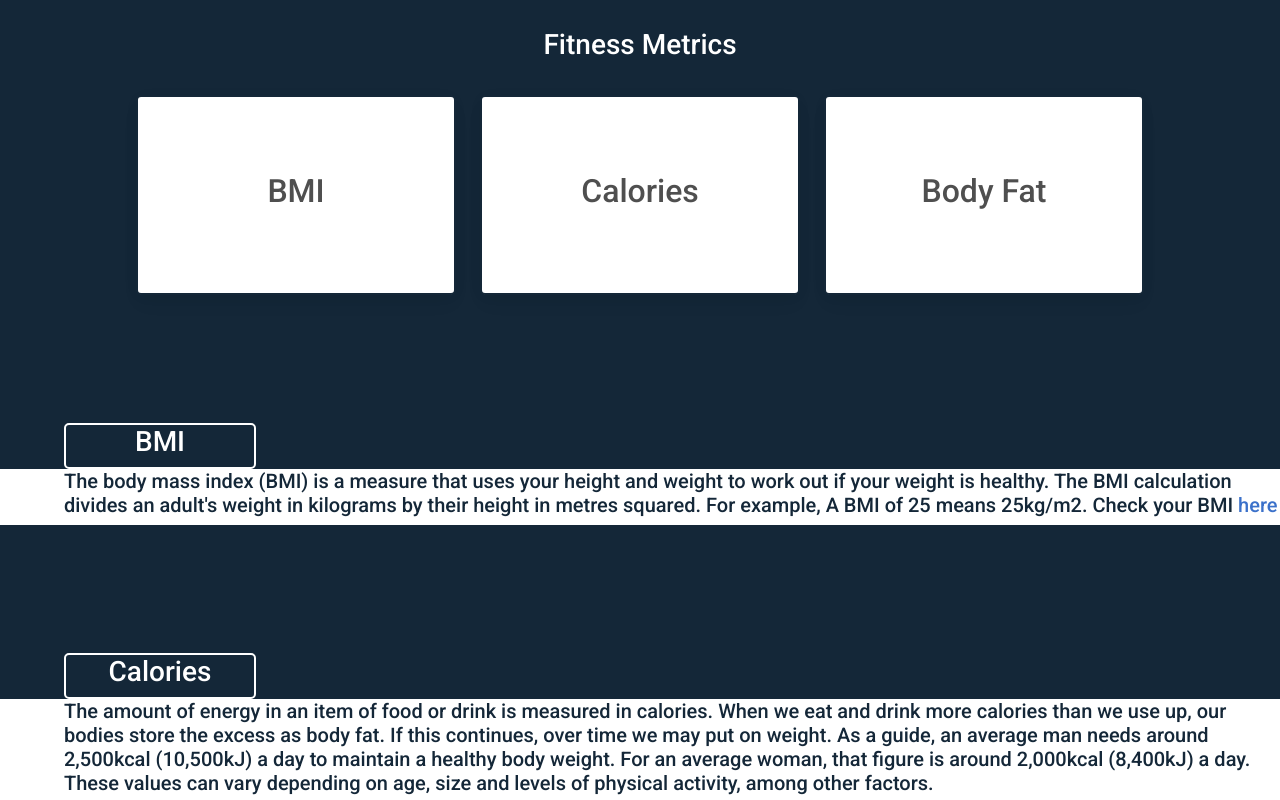
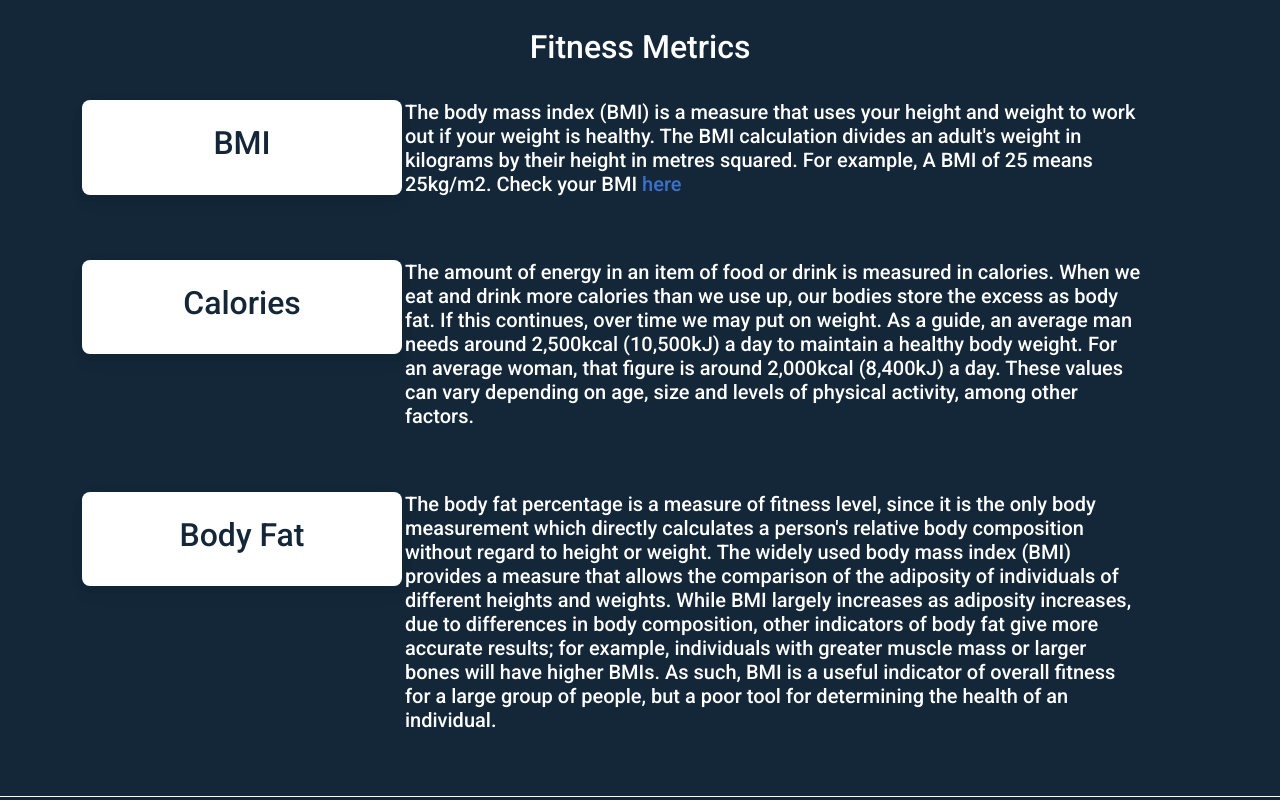
Before and after one commit to umairshah14/FitMax, a React (Create React App) app: page / in a window 1280 px wide. Shown: the part 720-1520 px from the top of the page. Built offline with nearby package versions, Linux system fonts and the light colour scheme; what @material-tailwind/react would draw is missing.

Commit message:
restructured metrics info card

```diff
--- a/src/assets/styles/Home.css
+++ b/src/assets/styles/Home.css
@@ -12,19 +12,13 @@ main
     background-color: var(--backgroundColor);
 }
 
-footer
-{
-    border-top: 1px solid white;
-    color:var(--textColor);
-    display: flex;
-    align-items: space-evenly;
-    justify-content: flex-start;
-}
+/* container parent for the carousel */
 .carouselParent
 {
     margin-bottom: 5%;
 }
 
+/* images in the carousel */
 .imgSlider
 {
     height: 70vh ;
@@ -32,37 +26,18 @@ footer
     width: 100%;
 }
 
-.bmiInfo, .calorieInfo, .bodyFatInfo
+/* setting background to caption in carousel to make caption visible */
+.imgCaption
 {
-    margin-bottom: 10%;
-
-    /* padding: 5%; */
+    background-color: var(--backgroundColor);
+    opacity: 0.9;
+    color: var(--metricsCard);
+    border-radius: 10px;
 }
 
-.metricsCardContainer
-{
-    display: flex;
-    align-items: center;
-    justify-content: space-around;
-    margin-bottom: 10%;
-}
 
-.metricsCard
-{
-    display: flex;
-    justify-content: space-evenly;
-    align-items: center;
-    background-color: var(--metricsCard);
-    color: var(--backgroundColor);
-    width: 20rem;
-    height: 25vh;
-    text-align: center;
-    border: 2px solid var(--backgroundColor);
-    border-radius: 5px;
-    cursor: pointer;
 
-}
-
+/* Fitness metric row and text */
 .fitnessMetricsHeader
 {
     display: flex;
@@ -72,42 +47,44 @@ footer
     margin-bottom: 2%;
 }
 
-.metricInfoHeaderContainer
-{
-    width: fit-content;
-}
-
-.metricInfoHeader
+/* heading  of each metric card */
+.metricsCard
 {
 
-    color: var(--textColor);
-    width: 15%;
-    margin-left: 5%;
+    background-color: var(--metricsCard);
+    color: var(--backgroundColor);
+    text-align: center;
+    border: 2px solid var(--backgroundColor);
     border-radius: 5px;
-    border: 1.5px solid var(--backgroundColor);
     text-align: center;
-    border: 2px solid var(--metricsCard);
-}
-
-.bmiInfoDescription, .caloriesInfoDescription, .bodyFatInfoDescription
-{
-    display: flex;
-    color: var(--secondaryTextColor);
-    background-color: var(--metricsCard);
-    height: max-content;
-    width: fit-content;
-    flex-wrap: wrap;
+    width: 20rem;
+    height: 40vh;
 
 }
 
-.imgCaption
+
+/* description of each metric card */
+.metricsCardDescription
 {
     background-color: var(--backgroundColor);
-    opacity: 0.9;
-    color: var(--metricsCard);
-    border-radius: 10px;
+    color: var(--textColor);
+    /* border: 2px solid var(--textColor); */
+    margin-left: -5%;
 }
-.desc
+
+.metricsRow
 {
-    margin-left: 5%;
+    margin-bottom: 5%;
 }
+
+
+
+/* footer */
+footer
+{
+    border-top: 1px solid white;
+    color:var(--textColor);
+    display: flex;
+    align-items: space-evenly;
+    justify-content: flex-start;
+}
--- a/src/components/Home.js
+++ b/src/components/Home.js
@@ -1,5 +1,5 @@
 
-import { Row, Col, Container, Card, CardHeader, CardBody} from "react-bootstrap";
+import { Row, Col, Container, Card, CardHeader, CardBody } from "react-bootstrap";
 import UncontrolledExample from "./bootstrapCarousel";
 import '../assets/styles/Home.css';
 
@@ -17,92 +17,76 @@ function Home() {
 
                 <section className="fitnessMetricsHeader">
                     <Row>
-                        <h3>Fitness Metrics </h3>
+                        <h2>Fitness Metrics </h2>
                     </Row>
                 </section>
 
                 {/* div for importance of health */}
                 <section className="metricsCardContainer">
-
-                    <Row>
-                        <Col className="BMICardinHome" lg={4} sm={12}>
-                            <Card>
-                                <Card.Body className="metricsCard">
+                    <Container>
+                    <Row className="metricsRow">
+                        {/* BMI Card */}
+                        <Col  lg={4} sm={12}>
+                            <Card className="metricsCard">
+                                <Card.Body className="BMICard">
                                     <h2>BMI</h2>
                                 </Card.Body>
 
                             </Card>
                         </Col>
+                        <Col className="metricsCardDescription"  lg={8} sm={12}>
+                            <div className="BMIDescription">
+                                <h5>
+                                The body mass index (BMI) is a measure that uses your height and weight to work out if your weight is healthy.
+                                The BMI calculation divides an adult's weight in kilograms by their height in metres squared. For example, A BMI of 25 means 25kg/m2.
 
-                        <Col className="FatCardinHome" lg={4} sm={12}>
-                            <Card>
-                            <Card.Body className="metricsCard"y>
+                                Check your BMI <a href="./Fitness"> here </a>
+                                </h5>
+
+                             </div>
+                        </Col>
+
+                    </Row>
+
+                    <Row className="metricsRow">
+                        {/* Calories  Card */}
+                        <Col  lg={4} sm={12}>
+                            <Card className="metricsCard">
+                                <Card.Body className="CaloriesCard" y>
                                     <h2>Calories</h2>
                                 </Card.Body>
                             </Card>
                         </Col>
 
-                        <Col className="CaloriesCardinHome" lg={4} sm={12}>
-                            <Card>
-                            <Card.Body className="metricsCard">
-                                    <h2>Body Fat </h2>
-                            </Card.Body>
-                            </Card>
-                        </Col>
-                    </Row>
-
-                </section>
-
-                {/* section for our BMI Info. */}
-                <section className="bmiInfo">
-                    <Row>
-                        <div className="metricInfoHeaderContainer">
-                            <div className="metricInfoHeader">
-                                <h3> BMI </h3>
-                            </div>
-                        </div>
-
-                        <div className="bmiInfoDescription">
-                            <h5 className="desc">
-                                The body mass index (BMI) is a measure that uses your height and weight to work out if your weight is healthy.
-                                The BMI calculation divides an adult's weight in kilograms by their height in metres squared. For example, A BMI of 25 means 25kg/m2.
-
-                                Check your BMI <a href = "./BMI.js"> here </a>
-                            </h5>
-                        </div>
-                    </Row>
-                </section>
-
-                <section className="calorieInfo">
-                    <Row>
-                        <div className="metricInfoHeaderContainer">
-                            <div className="metricInfoHeader">
-                                <h3> Calories </h3>
-                            </div>
-                        </div>
-
-                        <div className="caloriesInfoDescription">
-                            <h5 className="desc">
+                        <Col className="metricsCardDescription" lg={8} sm={12}>
+                            <div className="CaloriesDescription">
+                               <h5>
                                     The amount of energy in an item of food or drink is measured in calories.
                                     When we eat and drink more calories than we use up, our bodies store the excess as body fat. If this continues, over time we may put on weight.
                                     As a guide, an average man needs around 2,500kcal (10,500kJ) a day to maintain a healthy body weight.
                                     For an average woman, that figure is around 2,000kcal (8,400kJ) a day.
                                     These values can vary depending on age, size and levels of physical activity, among other factors.
+
                                 </h5>
                             </div>
+                        </Col>
                     </Row>
-                </section>
 
-                <section className="bodyFatInfo">
-                    <Row>
-                        <div className="metricInfoHeaderContainer">
-                            <div className="metricInfoHeader">
-                                <h3> Body Fat </h3>
-                            </div>
-                        </div>
 
-                        <div className="bodyFatInfoDescription">
-                            <h5 className="desc">
+                    <Row className="metricsRow">
+                        {/* Fat Card */}
+                        <Col  lg={4} sm={12}>
+                            <Card className="metricsCard">
+                                <Card.Body className="FatCard">
+                                    <h2>Body Fat </h2>
+                                </Card.Body>
+                            </Card>
+                        </Col>
+
+                        <Col className="metricsCardDescription" lg={8} sm={12}>
+
+                        <div>
+                            <h5>
                                 The body fat percentage is a measure of fitness level, since it is the only body measurement which directly
                                 calculates a person's relative body composition without regard to height or weight.
                                 The widely used body mass index (BMI) provides a measure that allows the comparison of the adiposity of individuals of different heights and weights.
@@ -110,9 +94,17 @@ function Home() {
                                 for example, individuals with greater muscle mass or larger bones will have higher BMIs.
                                 As such, BMI is a useful indicator of overall fitness for a large group of people, but a poor tool for determining the health of an individual.
                             </h5>
+
                         </div>
+
+
+                    </Col>
+
+
                 </Row>
+                </Container>
             </section>
+
 
 
             {/* div for google ads */}
```
Lines whose indentation alone changed are shown as unchanged.
